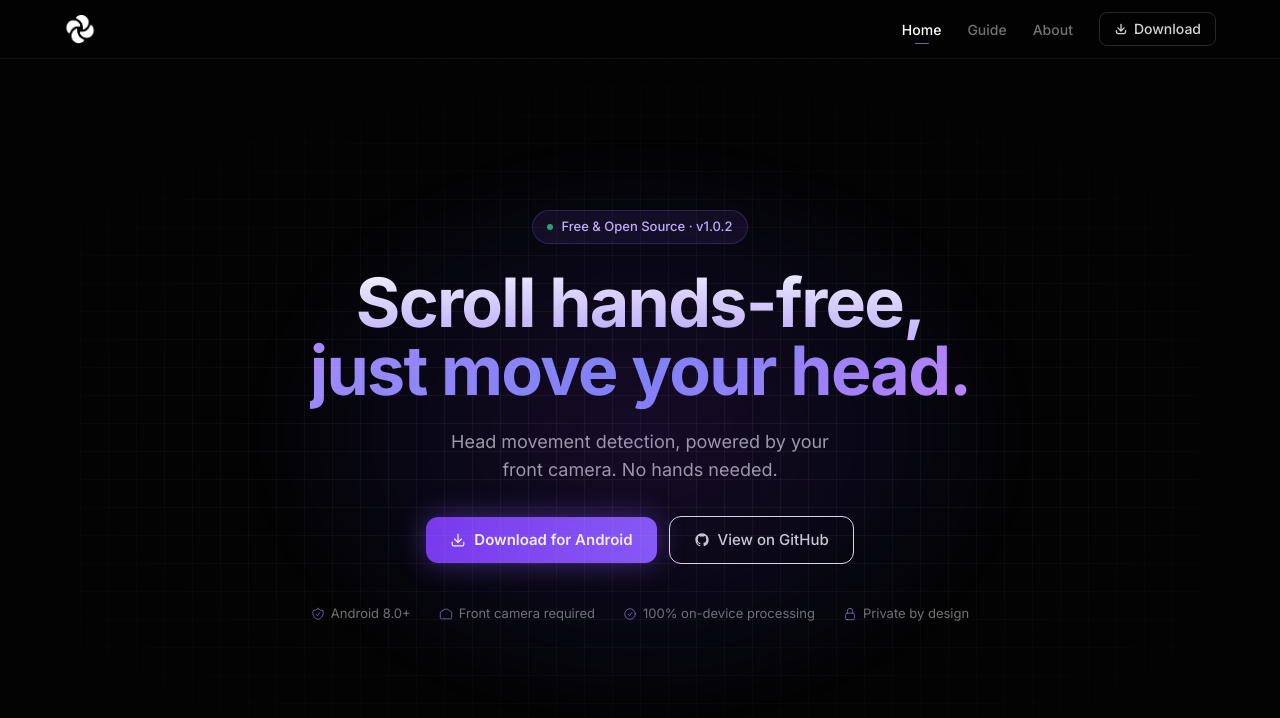
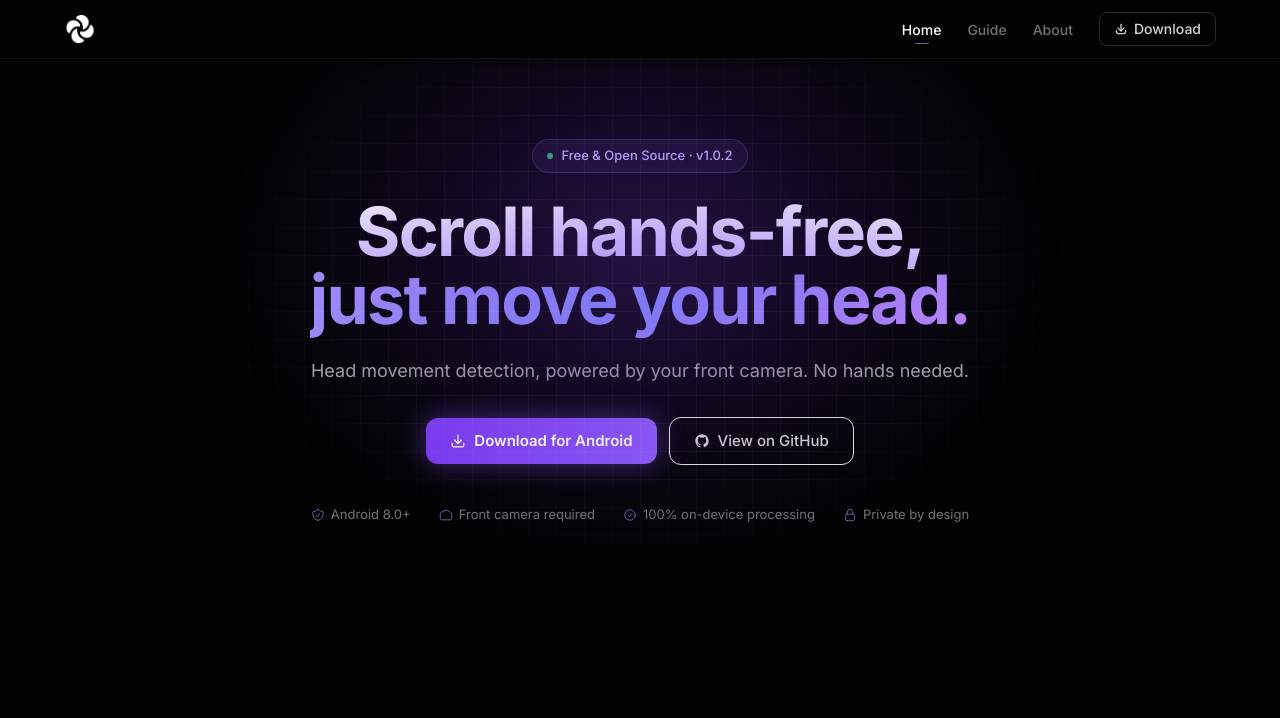
Before and after one commit to ayxse/Motionscroll-website, a React (Create React App) app: page /#/ in a window 1280 px wide. Shown: the top 718 px of the page. Built offline with nearby package versions, Linux system fonts and the light colour scheme.

Commit message:
Update HeroSection.js

```diff
--- a/src/components/Home/HeroSection.js
+++ b/src/components/Home/HeroSection.js
@@ -2,29 +2,32 @@ import React from 'react';
 
 function HeroSection() {
   return (
-    <section className="relative flex flex-col items-center justify-center min-h-[calc(100vh-52px)] pt-12 pb-20 px-4 text-center overflow-hidden">
-      {/* Grid — centered in section, always aligned with content regardless of viewport height */}
+    <section className="relative flex flex-col items-center min-h-[calc(100vh-52px)] pt-20 pb-20 px-4 text-center overflow-hidden">
+      {/* Decorative layer — fixed height anchored to top-0 so it always covers the content
+          no matter how tall the section grows on large/zoomed-out screens */}
+      <div className="absolute top-0 left-0 right-0 h-[540px] pointer-events-none z-0">
+        {/* Grid */}
         <div
-        className="absolute inset-0 pointer-events-none z-0"
+          className="absolute inset-0"
           style={{
             backgroundImage: `
               linear-gradient(to right, rgba(255,255,255,0.05) 1px, transparent 1px),
               linear-gradient(to bottom, rgba(255,255,255,0.05) 1px, transparent 1px)
             `,
             backgroundSize: '28px 28px',
-          maskImage: 'radial-gradient(ellipse 75% 55% at 50% 50%, white 20%, transparent 100%)',
-          WebkitMaskImage: 'radial-gradient(ellipse 75% 55% at 50% 50%, white 20%, transparent 100%)',
+            maskImage: 'radial-gradient(ellipse 55% 75% at 50% 42%, white 0%, white 25%, rgba(255,255,255,0.6) 50%, transparent 75%)',
+            WebkitMaskImage: 'radial-gradient(ellipse 55% 75% at 50% 42%, white 0%, white 25%, rgba(255,255,255,0.6) 50%, transparent 75%)',
           }}
         />
-
-      {/* Background orb — centred vertically so it tracks the content on any screen height */}
+        {/* Orb */}
         <div
-        className="absolute top-1/2 left-1/2 -translate-x-1/2 -translate-y-1/2 w-[800px] h-[600px] pointer-events-none"
+          className="absolute inset-0 left-1/2 -translate-x-1/2 w-[900px]"
           style={{
-          background: 'radial-gradient(ellipse at 50% 50%, rgba(124,58,237,0.16) 0%, rgba(79,70,229,0.07) 45%, transparent 70%)',
-          filter: 'blur(2px)',
+            background: 'radial-gradient(ellipse 55% 70% at 50% 35%, rgba(124,58,237,0.28) 0%, rgba(109,40,217,0.14) 40%, rgba(79,70,229,0.05) 65%, transparent 85%)',
+            filter: 'blur(8px)',
           }}
         />
+      </div>
 
       {/* Badge pill */}
       <div className="inline-flex items-center gap-2 px-3.5 py-1.5 rounded-full border border-violet-500/25 bg-violet-500/10 text-violet-300 text-[13px] font-medium mb-6 select-none">
@@ -50,7 +53,7 @@ function HeroSection() {
       </h1>
 
       {/* Subtitle */}
-      <p className="text-base md:text-lg text-gray-400 mb-8 max-w-sm mx-auto leading-7">
+      <p className="text-base md:text-lg text-gray-400 mb-8 max-w-2xl mx-auto leading-7 whitespace-nowrap">
         Head movement detection, powered by your front camera. No hands needed.
       </p>
 
```
Lines whose indentation alone changed are shown as unchanged.
